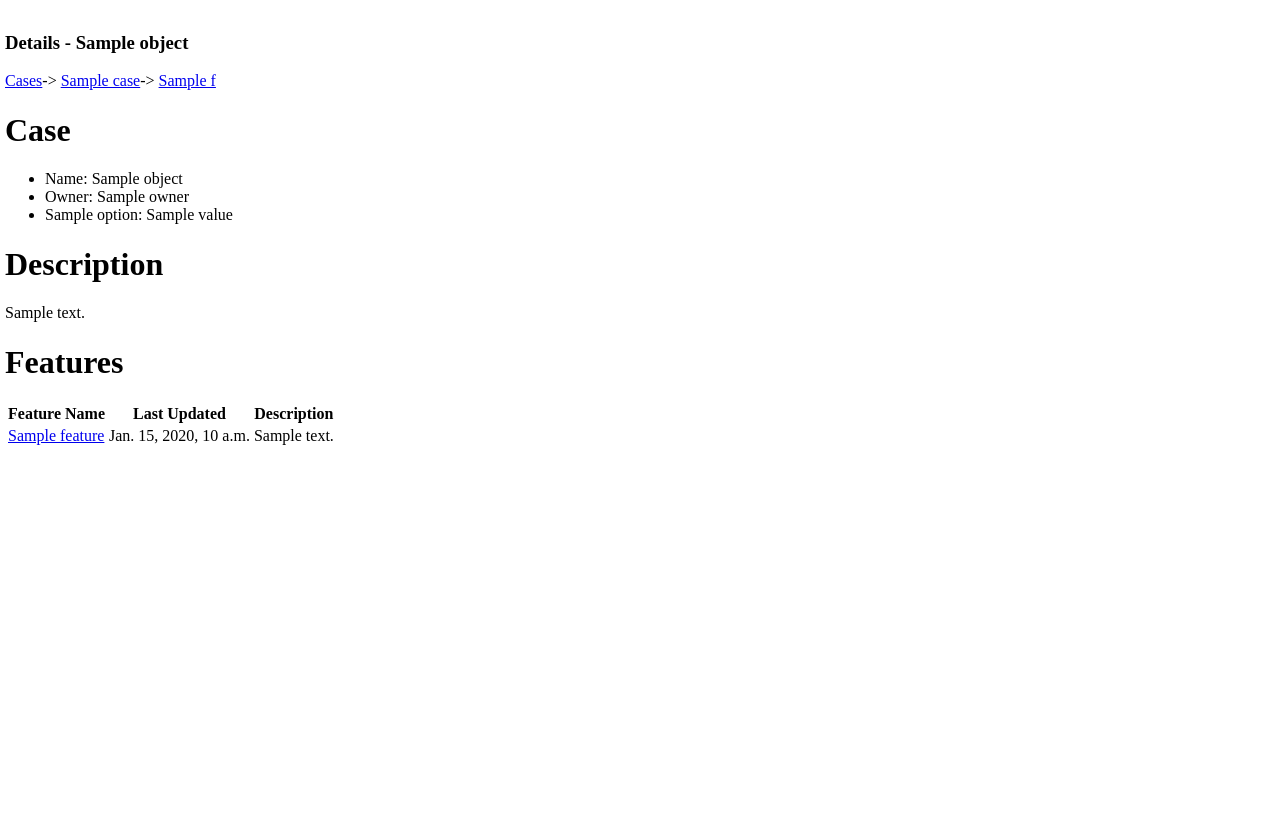
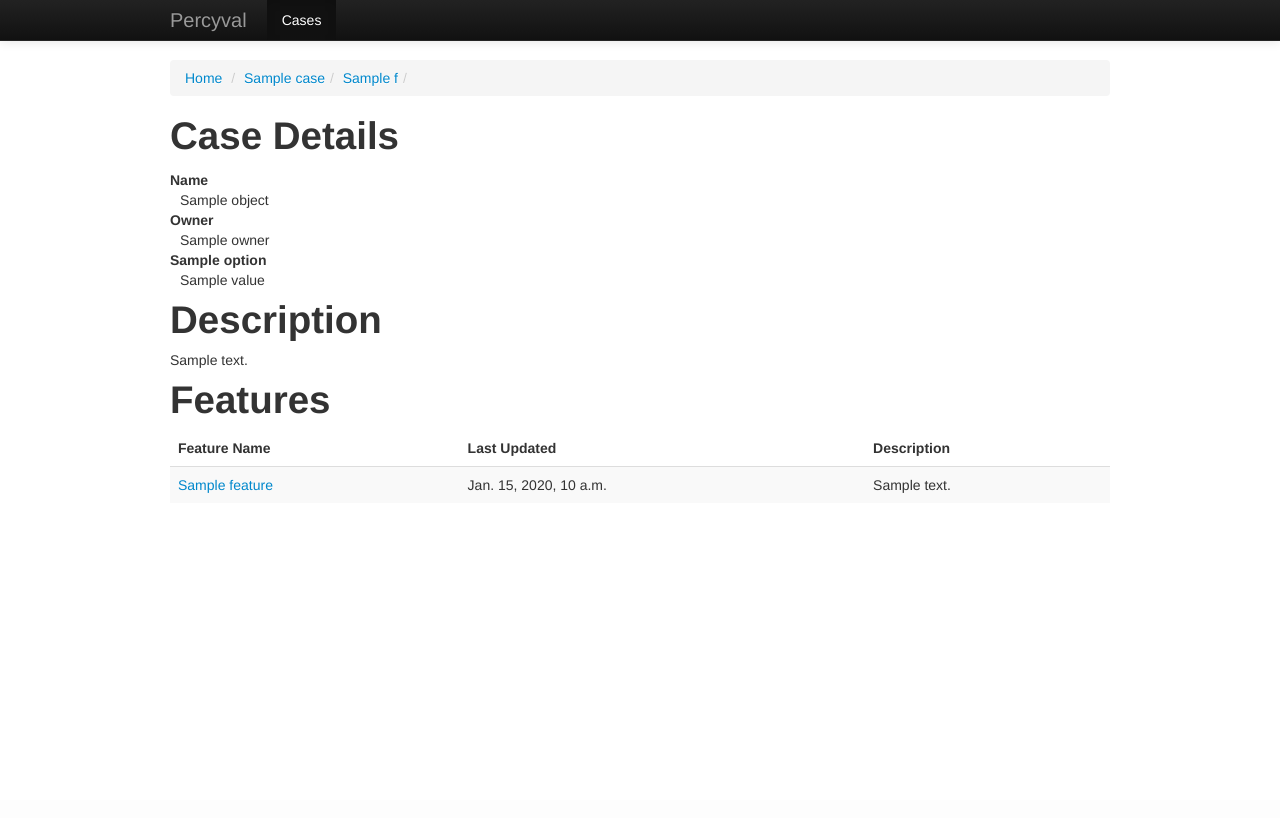
Before and after one commit to irvined1982/percyval, a Django app: template templates/percyval/case_detail.html in a window 1280 px wide. After the commit the page ends 493 px from the top, so only its background shows below. Run offline with Django 3.2, Linux system fonts and the light colour scheme; the template is opened without the code that fills it: most values are stand-ins (such as "Sample title", 1, 10 or a date in 2020); some libraries are stand-ins or nearby versions.

Commit message:
Updated templates to use bootstrap

```diff
--- a/templates/percyval/base.html
+++ b/templates/percyval/base.html
@@ -1,20 +1,41 @@
-<!doctype html>
-<html>
-	<head>
-		<meta http-equiv="Content-Type" content="text/html; charset=utf-8">
-		<title>{{ page_title }}</title>
-		<link href="{{ STATIC_URL }}/jquery-ui/css/smoothness/jquery-ui-1.9.2.custom.min.css" rel="stylesheet" type="text/css" />
+<!DOCTYPE html>
+<html lang="en">
+  <head>
+    <meta charset="utf-8">
+	<title>{{ page_title }}</title>
+		<link href="{{ STATIC_URL }}/percyval/bootstrap/css/bootstrap.min.css" rel="stylesheet" media="screen">
+
+		<link href="{{ STATIC_URL }}/percyval/jquery-ui/css/smoothness/jquery-ui-1.9.2.custom.min.css" rel="stylesheet" type="text/css" />
+		<link href="{{ STATIC_URL }}/percyval/flowplayer/skin/minimalist.css" rel="stylesheet" type="text/css" />
 		<link href="{{ STATIC_URL }}/percyval/base.css" rel="stylesheet" type="text/css" />
-		<link href="{{ STATIC_URL }}/flowplayer/skin/minimalist.css" rel="stylesheet" type="text/css" />
-		<script type="text/javascript" src="{{ STATIC_URL }}/jquery-ui/js/jquery-1.8.3.js"></script>
-		<script type="text/javascript" src="{{ STATIC_URL }}/flowplayer/flowplayer.min.js"></script>
-		<script type="text/javascript" src="{{ STATIC_URL }}/jquery-ui/js/jquery-ui-1.9.2.custom.min.js"></script>
-		<script type="text/javascript" src="{{ STATIC_URL }}/tablesorter/jquery.tablesorter.min.js"></script>
-		<!--[if lte IE 8]><script language="javascript" type="text/javascript" src="{{ STATIC_URL }}/flot/excanvas.min.js"></script><![endif]-->
-		<script language="javascript" type="text/javascript" src="{{ STATIC_URL }}/flot/jquery.flot.js"></script>
-
+		<link href="{{ STATIC_URL }}/percyval/nvd3/src/nv.d3.css" rel="stylesheet" type="text/css" />
+		<script type="text/javascript" src="{{ STATIC_URL }}/percyval/jquery-ui/js/jquery-1.8.3.js"></script>
+		<script type="text/javascript" src="{{ STATIC_URL }}/percyval/flowplayer/flowplayer.min.js"></script>
+		<script type="text/javascript" src="{{ STATIC_URL }}/percyval/jquery-ui/js/jquery-ui-1.9.2.custom.min.js"></script>
+		<script type="text/javascript" src="{{ STATIC_URL }}/percyval/d3/d3.v3.js"></script>
+		<script type="text/javascript" src="{{ STATIC_URL }}/percyval/nvd3/nv.d3.js"></script>
+		<script src="{{ STATIC_URL }}/percyval/bootstrap/js/bootstrap.min.js"></script>
 	</head>
-	<body style="position: absolute;top:0px; margin-left:auto; margin-right:auto; padding:5px; bottom:0px;left:0px;right:0px;height:100%">
-		{% block main_body %}{% endblock %}
+	<body>
+		<div class="navbar navbar-inverse navbar-fixed-top">
+			<div class="navbar-inner">
+				<div class="container">
+					<a class="btn btn-navbar" data-toggle="collapse" data-target=".nav-collapse">
+						<span class="icon-bar"></span>
+						<span class="icon-bar"></span>
+						<span class="icon-bar"></span>
+					</a>
+					<a class="brand" href="#">Percyval</a>
+					<div class="nav-collapse collapse">
+						<ul class="nav">
+							<li class="active"><a href="/percyval/">Cases</a></li>
+						</ul>
+					</div><!--/.nav-collapse -->
+				</div>
+			</div>
+		</div>
+		<div class="container">
+			{% block main_body %}{% endblock %}
+		</div>
 	</body>
 </html>
--- a/templates/percyval/case_detail.html
+++ b/templates/percyval/case_detail.html
@@ -1,26 +1,23 @@
 {% extends "percyval/base.html" %}
 {% block main_body %}
-<div id="accordion" style="width:95%; box-align:center;">
-    <h3>Details - {{ object.name }}</h3>
-    <div>
-    {% include "percyval/featureTree.html" with c=object %}
-	</div>
-</div>
+{% include "percyval/featureTree.html" with c=object %}
 
-<h1>Case</h1>
-<ul>
-	<li>Name: {{ object.name }}</li>
-	<li>Owner: {{ object.owner }}</li>
+<h1>Case Details</h1>
+<dl>
+	<dt>Name</dt><dd>{{ object.name }}</dd>
+	<dt>Owner</dt><dd>{{ object.owner }}</dd>
 	{% for option in object.options.all %}
-	<li>{{ option.name }}: {{ option.value }}</li>
+		<dt>{{ option.name }}</dt><dd>{{ option.value }}</dd>
 	{% endfor %}
-</ul>
+</dt>
+
 {% if object.description %}
 <h1>Description</h1>
 <p>{{ object.description }}</p>
 {% endif %}
+
 <h1>Features</h1>
-<table class="tablesorter">
+<table class="table table-striped">
 	<thead>
 		<tr>
 			<th>Feature Name</th>
--- a/templates/percyval/featureTree.html
+++ b/templates/percyval/featureTree.html
@@ -1,20 +1,14 @@
-<p>
+<ul class="breadcrumb">
 	{% if f %}
-	<a href='../../'>Cases</a>-&gt;
-	<a href='{{ f.case.get_absolute_url }}'>{{ f.case.name }}</a>-&gt;
-	<a href='{{ f.get_absolute_url }}'>{{ f.friendlyName }}</a>
+		<li><a href="/percyval/">Home</a> <span class="divider">/</span></li>
+		<li><a href='{{ f.case.get_absolute_url }}'>{{ f.case.name }}</a><span class="divider">/</span></li>
+		<li><a href='{{ f.get_absolute_url }}'>{{ f.friendlyName }}</a><span class="divider">/</span></li>
 	{% else %}
-		<a href='../'>Cases</a>-&gt;
 		{% if c %}
-			<a href='{{ c.get_absolute_url }}'>{{ c.name }}</a>
-		{% endif %}
+			<li><a href="/percyval/">Home</a> <span class="divider">/</span></li>
+			<li><a href='{{ c.get_absolute_url }}'>{{ c.name }}</a><span class="divider">/</span></li>
+		{% else %}
+			<li><a href="/percyval/">Home</a></li>
+	    {% endif %}
 	{% endif %}
-</p>
-<script>
-	$(function() {
-		$( "#accordion" ).accordion({
-			collapsible: true,
-			heightStyle: "content"
-		});
-	});
-</script>
+</ul>
```
Also changed, not shown: models.py (+17 -8 lines), templates/percyval/case_list.html (+2 -7 lines), templates/percyval/deleteCase.html (+10 -13 lines), templates/percyval/features/plot/plotView.html (+23 -15 lines).
